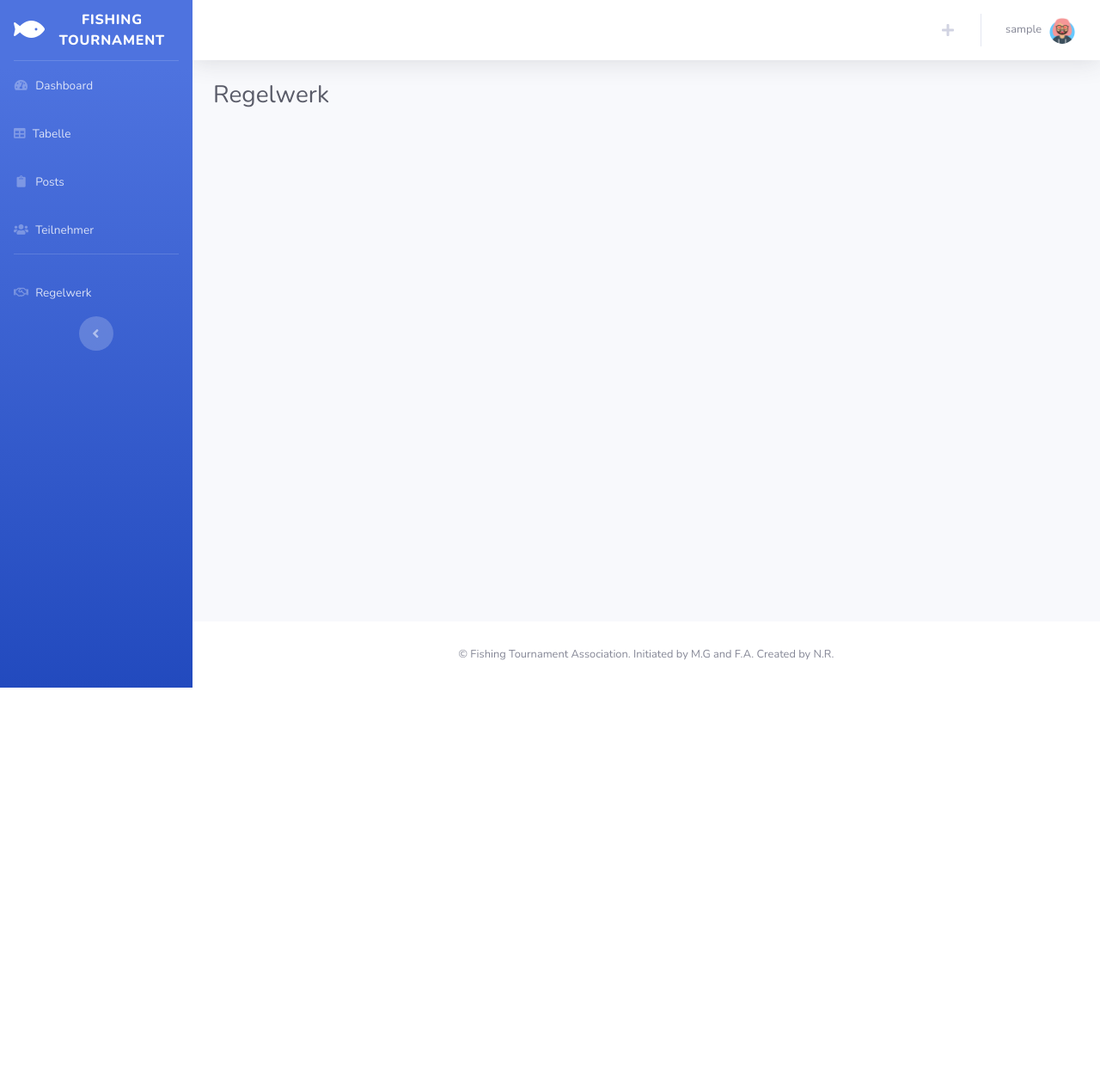
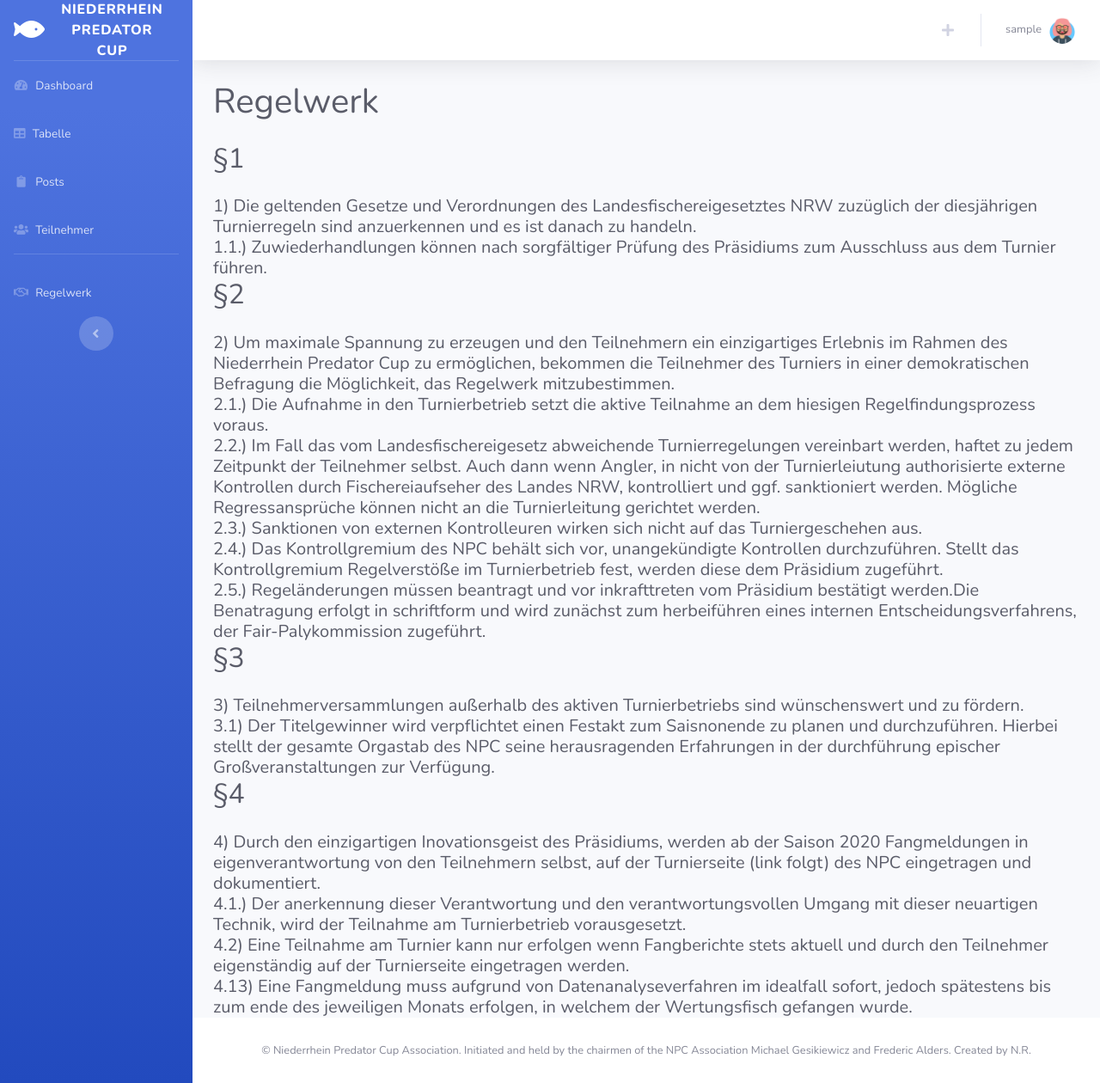
Before and after one commit to nreinhol/zylle, a Django app: page /rules/ in a window 1280 px wide. Shown: the whole page at 86% size. Before the commit the page ends 800 px from the top, so only its background shows below. Run offline with Django 3.2, Linux system fonts and the light colour scheme; the visitor is signed in with stand-in values (Sample User, id 1); data that the repository does not hold is empty; some libraries are stand-ins or nearby versions.

Commit message:
change footer description and add rules

```diff
--- a/fishing_tournament/blog/templates/blog/base.html
+++ b/fishing_tournament/blog/templates/blog/base.html
@@ -35,7 +35,7 @@
         <div class="sidebar-brand-icon">
             <i class="fas fa-fish"></i>
         </div>
-        <div class="sidebar-brand-text mx-3">Fishing Tournament</sup></div>
+        <div class="sidebar-brand-text mx-3">Niederrhein Predator Cup</sup></div>
       </a>
 
       <!-- Divider -->
@@ -161,7 +161,7 @@
       <footer class="sticky-footer bg-white">
         <div class="container my-auto">
           <div class="copyright text-center my-auto">
-            <span>&copy; Fishing Tournament Association. Initiated by M.G and F.A. Created by N.R.</span>
+            <span>&copy; Niederrhein Predator Cup Association. Initiated and held by the chairmen of the NPC Association Michael Gesikiewicz and Frederic Alders. Created by N.R.</span>
           </div>
         </div>
       </footer>
--- a/fishing_tournament/blog/templates/blog/rules.html
+++ b/fishing_tournament/blog/templates/blog/rules.html
@@ -4,7 +4,49 @@
 
  <!-- Page Heading -->
  <div class="d-sm-flex align-items-center justify-content-between mb-4">
-    <h1 class="h3 mb-0 text-gray-800">Regelwerk</h1>
+    <h1 class="h1 mb-0 text-gray-800">Regelwerk</h1>
 </div>
 
+<!--Paragraph 1 -->
+
+<div class="d-sm-flex align-items-center justify-content-between mb-4">
+    <h2 class="h2 mb-0 text-gray-800">§1</h2>
+</div>
+
+<p class="h5 mb-0 text-gray-800"> 1) Die geltenden Gesetze und Verordnungen des Landesfischereigesetztes NRW zuzüglich der diesjährigen Turnierregeln sind anzuerkennen und es ist danach zu handeln.</p>
+<p class="h5 mb-0 text-gray-800"> 1.1.) Zuwiederhandlungen können nach sorgfältiger Prüfung des Präsidiums zum Ausschluss aus dem Turnier führen.</p>
+
+
+<!--Paragraph 2 -->
+<div class="d-sm-flex align-items-center justify-content-between mb-4">
+    <h2 class="h2 mb-0 text-gray-800">§2</h2>
+</div>
+
+<p class="h5 mb-0 text-gray-800"> 2) Um maximale Spannung zu erzeugen und den Teilnehmern ein einzigartiges Erlebnis im Rahmen des Niederrhein Predator Cup zu ermöglichen, bekommen die Teilnehmer des Turniers in einer demokratischen Befragung die Möglichkeit, das Regelwerk mitzubestimmen.</p>
+<p class="h5 mb-0 text-gray-800"> 2.1.) Die Aufnahme in den Turnierbetrieb setzt die aktive Teilnahme an dem hiesigen Regelfindungsprozess voraus. </p>
+<p class="h5 mb-0 text-gray-800"> 2.2.) Im Fall das vom Landesfischereigesetz abweichende Turnierregelungen vereinbart werden, haftet zu jedem Zeitpunkt der Teilnehmer selbst. Auch dann wenn Angler, in nicht von der Turnierleiutung authorisierte externe Kontrollen durch Fischereiaufseher des Landes NRW, kontrolliert und ggf. sanktioniert werden. Mögliche Regressansprüche können nicht an die Turnierleitung gerichtet werden. </p>
+<p class="h5 mb-0 text-gray-800"> 2.3.) Sanktionen von externen Kontrolleuren wirken sich nicht auf das Turniergeschehen aus. </p>
+<p class="h5 mb-0 text-gray-800"> 2.4.) Das Kontrollgremium des NPC behält sich vor, unangekündigte Kontrollen durchzuführen. Stellt das Kontrollgremium Regelverstöße im Turnierbetrieb fest, werden diese dem Präsidium zugeführt. </p>
+<p class="h5 mb-0 text-gray-800"> 2.5.) Regeländerungen müssen beantragt und vor inkrafttreten vom Präsidium bestätigt werden.Die Benatragung erfolgt in schriftform und wird zunächst zum herbeiführen eines internen Entscheidungsverfahrens, der Fair-Palykommission zugeführt. </p>
+
+
+<!--Paragraph 3 -->
+<div class="d-sm-flex align-items-center justify-content-between mb-4">
+    <h2 class="h2 mb-0 text-gray-800">§3</h2>
+</div>
+
+<p class="h5 mb-0 text-gray-800"> 3) Teilnehmerversammlungen außerhalb des aktiven Turnierbetriebs sind wünschenswert und zu fördern. </p>
+<p class="h5 mb-0 text-gray-800"> 3.1) Der Titelgewinner wird verpflichtet einen Festakt zum Saisnonende zu planen und durchzuführen. Hierbei stellt der gesamte Orgastab des NPC seine herausragenden Erfahrungen in der durchführung epischer Großveranstaltungen zur Verfügung. </p>
+
+
+<!--Paragraph 4 -->
+<div class="d-sm-flex align-items-center justify-content-between mb-4">
+    <h2 class="h2 mb-0 text-gray-800">§4</h2>
+</div>
+
+<p class="h5 mb-0 text-gray-800"> 4) Durch den einzigartigen Inovationsgeist des Präsidiums, werden ab der Saison 2020 Fangmeldungen in eigenverantwortung von den Teilnehmern selbst, auf der Turnierseite (link folgt) des NPC eingetragen und dokumentiert. </p>
+<p class="h5 mb-0 text-gray-800"> 4.1.) Der anerkennung dieser Verantwortung und den verantwortungsvollen Umgang mit dieser neuartigen Technik, wird der Teilnahme am Turnierbetrieb vorausgesetzt. </p>
+<p class="h5 mb-0 text-gray-800"> 4.2) Eine Teilnahme am Turnier kann nur erfolgen wenn Fangberichte stets aktuell und durch den Teilnehmer eigenständig auf der Turnierseite eingetragen werden. </p>
+<p class="h5 mb-0 text-gray-800"> 4.13) Eine Fangmeldung muss aufgrund von Datenanalyseverfahren im idealfall sofort,   jedoch spätestens bis zum ende des jeweiligen Monats erfolgen, in welchem der Wertungsfisch gefangen wurde. </p>
+
 {% endblock content %}
```
